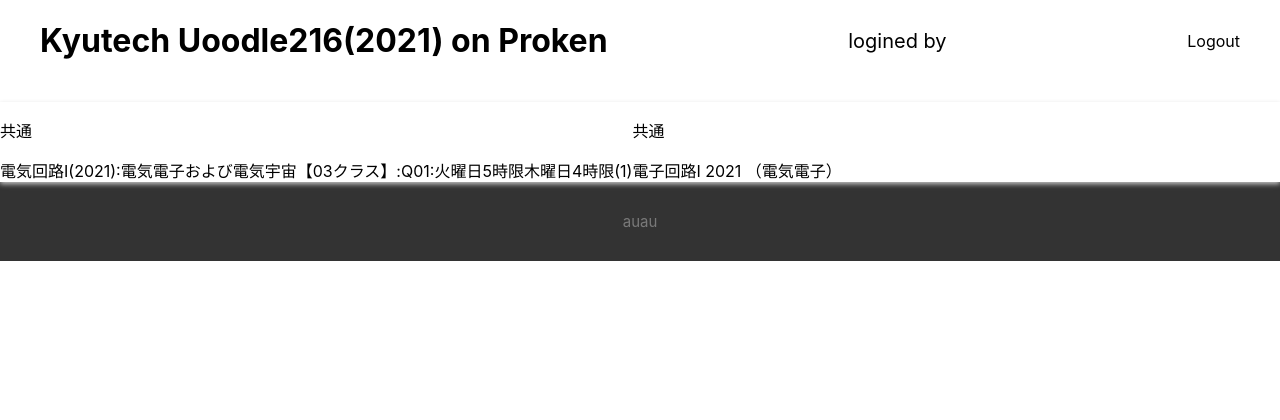
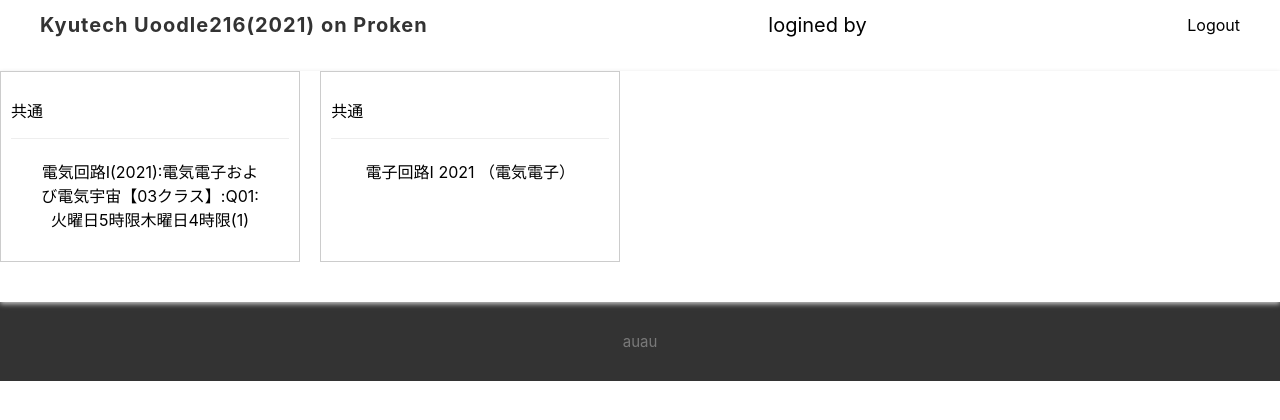
Before and after one commit to ENO-pro/ENOschoolTools, a Next.js app: page /home in a window 1280 px wide. Shown: the top 420 px of the page. Built offline with nearby package versions, Linux system fonts and the light colour scheme.

Commit message:
change detail

```diff
--- a/styles/Home.module.css
+++ b/styles/Home.module.css
@@ -15,7 +15,7 @@
   padding: 0px 40px 20px 40px;
 }
 
-.header-logo {
+.headerLogo {
   font-size: 20px;
   font-weight: bold;
   line-height: 1.2;
@@ -23,7 +23,7 @@
   letter-spacing: .05em;
 }
 
-.header-logo a {
+.headerLogo a {
   color: #333;
   text-decoration: none;
 }
@@ -40,7 +40,7 @@
   flex-wrap: wrap;
 }
 
-.card-item {
+.cardItem {
   position: relative; z-index: 2;
   background-color: #fff;
   width: 300px;
@@ -50,7 +50,7 @@
   border: 1px solid #ccc;
 }
 
-.card-img {
+.cardImg {
   max-width: 100%;
   margin: 0 auto;
   height: auto;
@@ -58,45 +58,45 @@
   align-items: center;
 }
 
-.card-content {
+.cardContent {
   padding: 0px;
 }
 
-.card-title {
+.cardTitle {
   font-size: 20px;
   margin-bottom: 20px;
   text-align: center;
   color: #333;
 }
 
-.card-text {
+.cardText {
   color: #777;
   font-size: 14px;
   line-height: 1.5;
 }
 
-.card-link-container a {
+.cardLinkContainer a {
   display: block;
   background-color: #fff;
   transition: background 0.4s;
   border-radius: 8px;
 }
 
-.card-link-container a:hover {
+.cardLinkContainer a:hover {
   background: #ccc;
 }
 
-.card-link {
+.cardLink {
   text-align: center;
   border-top: 1px solid #eee;
   padding: 20px;
 }
-.card-link a {
+.cardLink a {
   text-decoration: none;
   color: rgb(0, 0, 0);
   margin: 0 10px;
 }
-.card-link a:hover {
+.cardLink a:hover {
   color: #000000;
 }
 
```
